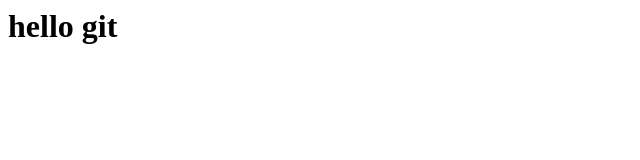
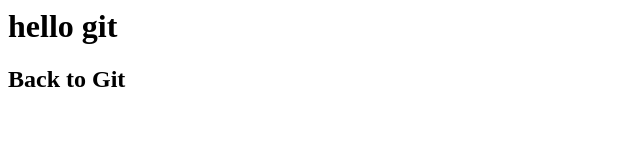
Before and after one commit to Danielps3/FirstGit, a plain HTML site: page index.html in a window 1280 px wide. Shown: the whole page, without its empty margins (0-640 px from the left). Drawn offline with Linux system fonts and the light colour scheme.

Commit message:
new h2 element

```diff
--- a/index.html
+++ b/index.html
@@ -1 +1,2 @@
 <h1>hello git</h1>
+<h2>Back to Git</h2>
```
